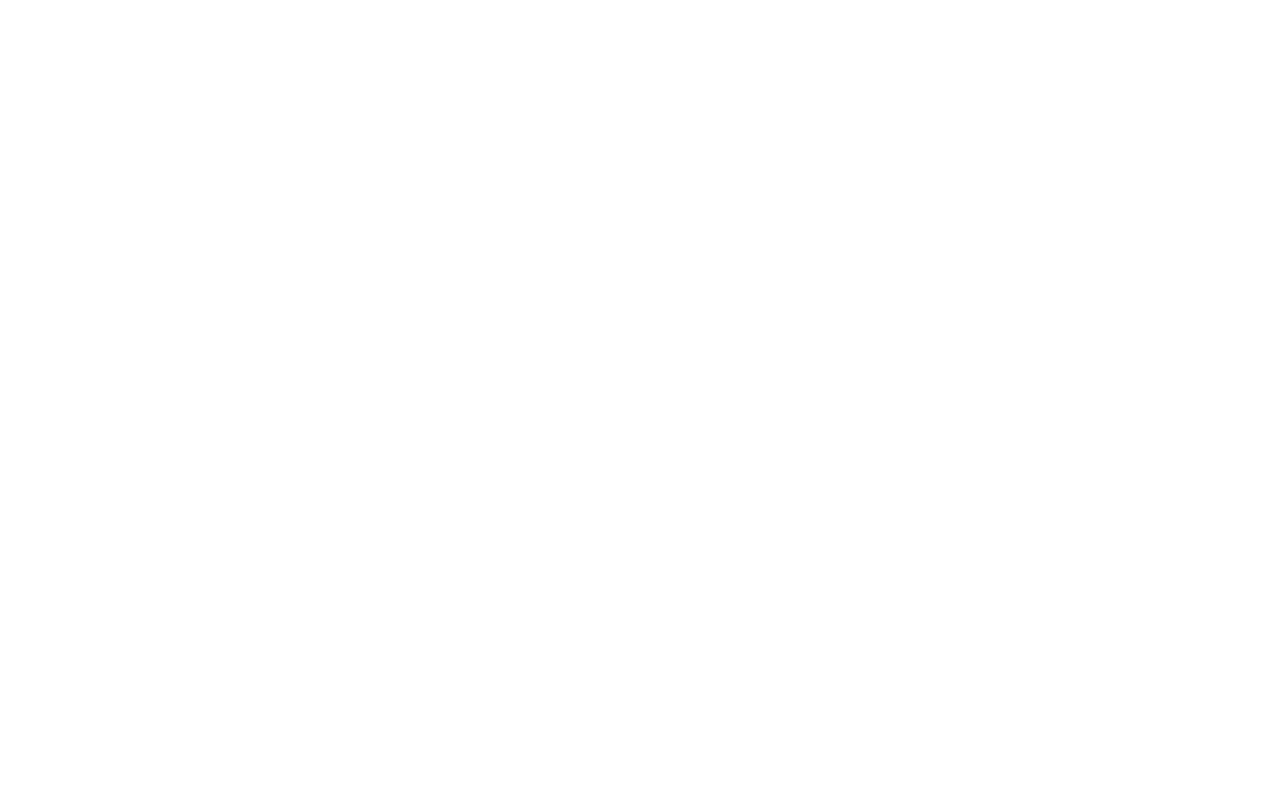
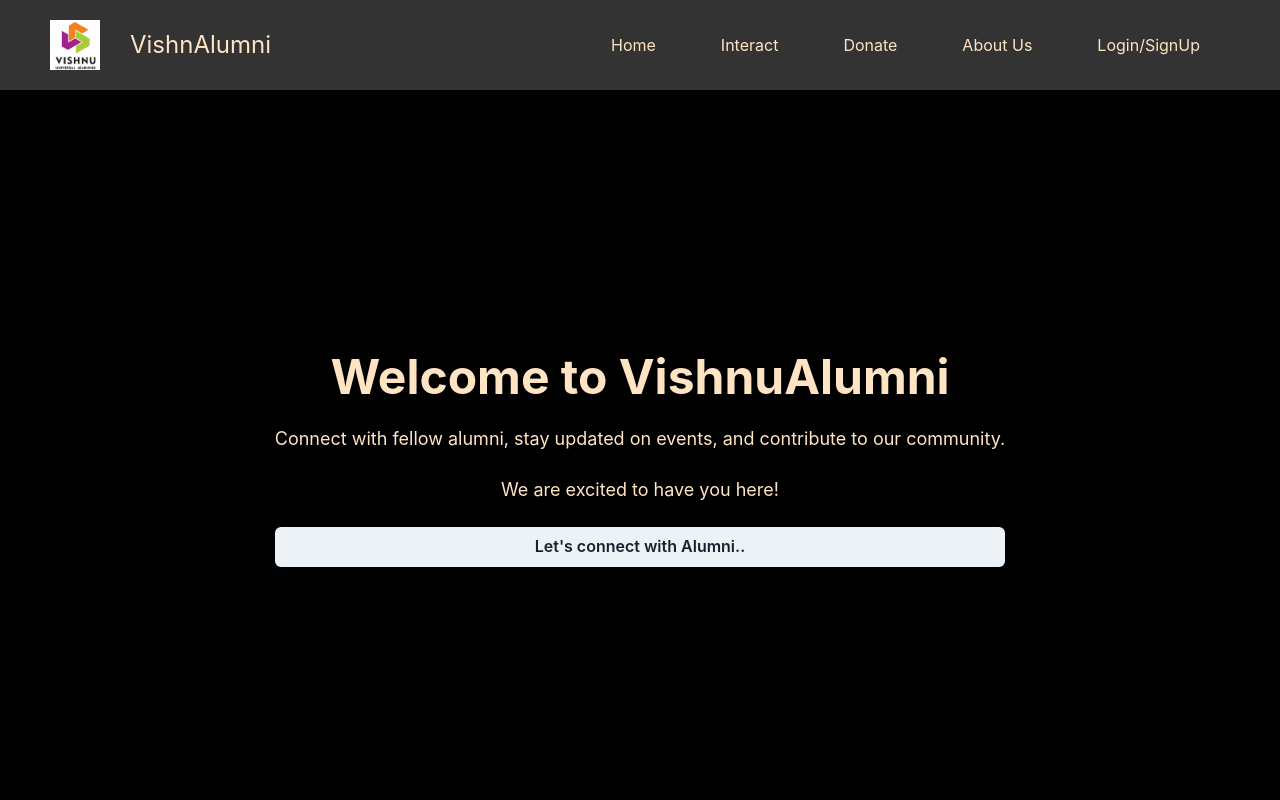
Before and after one commit to purna1031/Sih, a React (Create React App) app in the folder client/: page / in a window 1280 px wide. Before the commit this address had no page. Shown: the top 800 px of the page. Built offline with nearby package versions, Linux system fonts and the light colour scheme.

Commit message:
commited

```diff
--- a/client/src/App.js
+++ b/client/src/App.js
@@ -13,7 +13,7 @@ const App = () => {
         <Routes>
           <Route path="/login" element={<Login />} />
           <Route path="/signup" element={<Signup />} />
-          <Route path="/dashboard" element={<Dashboard />} />
+          <Route path="/" element={<Dashboard />} />
         </Routes>
       </Router>
     </ChakraProvider>
--- a/client/src/pages/dashboard/dashboard.jsx
+++ b/client/src/pages/dashboard/dashboard.jsx
@@ -1,9 +1,9 @@
 import React, { useState } from 'react';
 import './dash.css'; // Adjust path as needed
-import logo from '../images/vishnu.png';
+import logo from '../../images/vishnu.png'
 import Home from '../home'
 import Footer from '../footer';
-import SignupForm from '../signup';
+import { Link } from 'react-router-dom';
 
 
 const Dashboard = () => {
@@ -35,11 +35,11 @@ const Dashboard = () => {
             <p>VishnAlumni</p>
           </div>
           <ul>
-            <li><a href="#" onClick={() => setActiveSection('home')}>Home</a></li>
-            <li><a href="#" onClick={() => setActiveSection('interact')}>Interact</a></li>
-            <li><a href="#" onClick={() => setActiveSection('donate')}>Donate</a></li>
-            <li><a href="#" onClick={() => setActiveSection('aboutus')}>About Us</a></li>
-            <li><a href="/signup" >Login/SignUp</a></li>
+            <li><Link to="#" onClick={() => setActiveSection('home')}>Home</Link></li>
+            <li><Link to="#" onClick={() => setActiveSection('interact')}>Interact</Link></li>
+            <li><Link to="#" onClick={() => setActiveSection('donate')}>Donate</Link></li>
+            <li><Link to="#" onClick={() => setActiveSection('aboutus')}>About Us</Link></li>
+            <li><Link to="/signup" >Login/SignUp</Link></li>
             <li>
 
             </li>
--- a/client/src/pages/login.jsx
+++ b/client/src/pages/login.jsx
@@ -9,15 +9,15 @@ import {
   Heading,
   Stack,
   useColorModeValue,
+  Text
 } from '@chakra-ui/react';
-
+import { Link } from 'react-router-dom';
 const LoginForm = () => {
   const [rollno, setRollno] = useState('');
   const [password, setPassword] = useState('');
 
   const handleSubmit = (e) => {
     e.preventDefault();
-    // Handle form submission logic here
     console.log('Roll No:', rollno);
     console.log('Password:', password);
   };
@@ -70,6 +70,15 @@ const LoginForm = () => {
             >
               Login
             </Button>
+            <Text textAlign="center" mt={4}>
+              ----- or -----
+            </Text>
+            <Text textAlign="center" mt={2}>
+              New Here?{' '}
+              <Link color="blue.500" className=' hover:text-blue-400 underline' to="/signup">
+                SignUp
+              </Link>
+            </Text>
           </form>
         </Stack>
       </Box>
--- a/client/src/pages/signup.jsx
+++ b/client/src/pages/signup.jsx
@@ -22,7 +22,7 @@ const SignupForm = () => {
 
   const handleSubmit = (e) => {
     e.preventDefault();
-    // Handle form submission logic here
+
     if (password !== confirmPassword) {
       console.log('Passwords do not match');
       return;
```
Also changed, not shown: client/src/images/vishnu.png (renamed from client/src/pages/images/vishnu.png).
